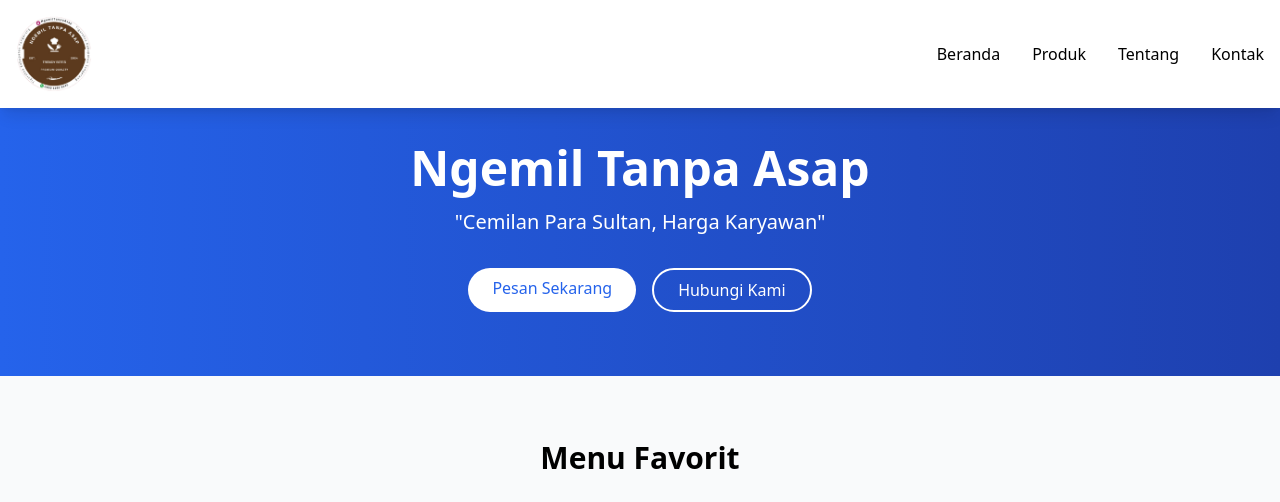
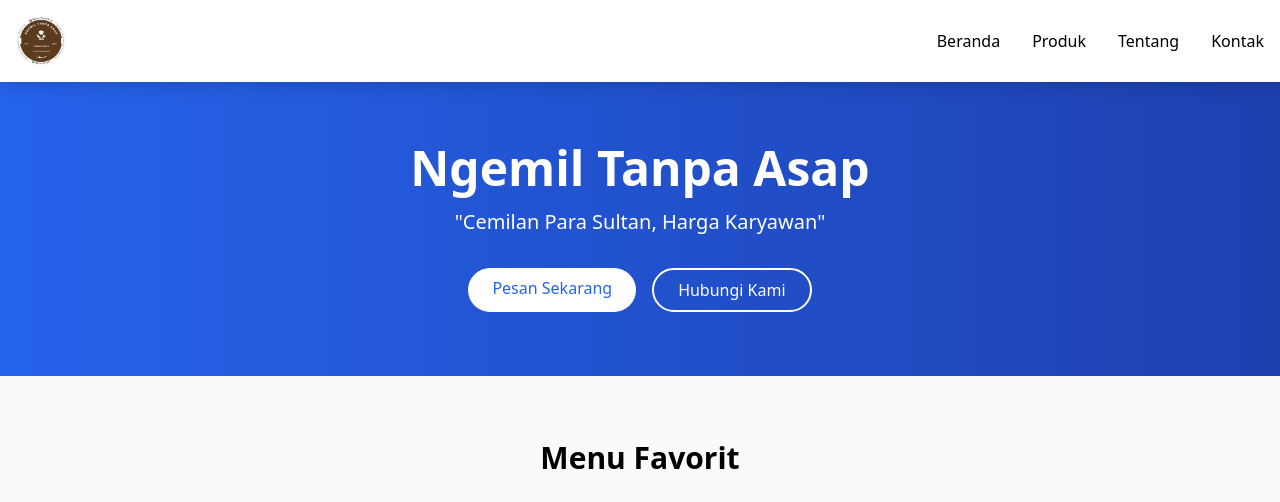
Before and after one commit to Fannn123/toko-online, a plain HTML site: page index.html in a window 1280 px wide. Shown: the top 502 px of the page. Drawn offline with nearby package versions, Linux system fonts and the light colour scheme.

Commit message:
Update index.html

```diff
--- a/index.html
+++ b/index.html
@@ -15,7 +15,7 @@
             <div class="flex justify-between items-center py-4">
                 <div class="font-bold text-xl text-blue-600">
                     <a href="logo.png">
-                        <img src="logo.png" alt="logo" style="width:76px;">
+                        <img src="logo.png" alt="logo" style="width:50px;">
                     </a>
                 </div>
                 <div class="hidden md:flex space-x-8">
```
